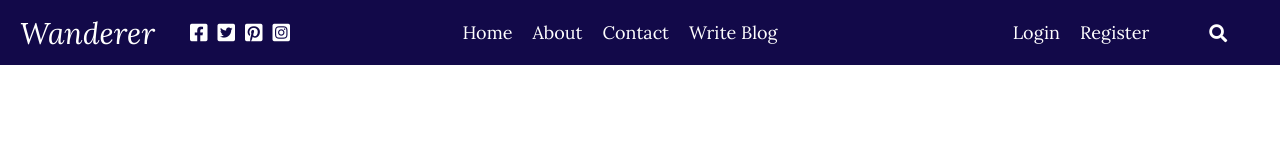
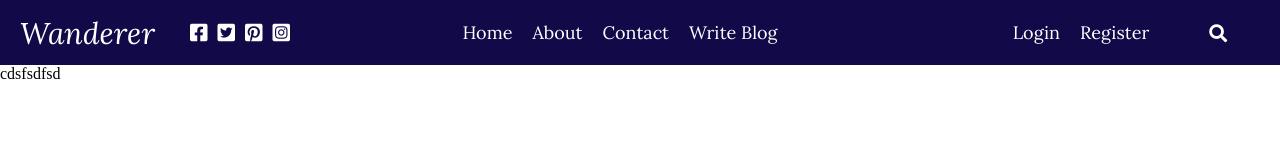
Before and after one commit to prabodhani1234/MARN_Stack_Blog_App, a React (Create React App) app in the folder Frontend/: page /contact in a window 1280 px wide. Shown: the top 160 px of the page. Built offline with nearby package versions, Linux system fonts and the light colour scheme.

Commit message:
create Contact page and link it

```diff
--- a/Frontend/src/App.js
+++ b/Frontend/src/App.js
@@ -9,6 +9,7 @@ import { BrowserRouter as Router, Switch, Route } from "react-router-dom";
 import { useContext } from "react";
 import { Context } from "./context/Context";
 import ForgotPassword from "./pages/forgotPassword/ForgotPassword";
+import Contact from "./pages/contact/Contact";
 
 function App() {
   const { user } = useContext(Context);
@@ -21,6 +22,7 @@ function App() {
         </Route>
         <Route path="/register">{user ? <Home /> : <Register />}</Route>
         <Route path="/login">{user ? <Home /> : <Login />}</Route>
+        <Route path="/contact">{user ? <Home /> : <Contact/> }</Route>
         <Route path="/forgotPassword">{user ?<Login/> : <ForgotPassword/>}</Route>
         <Route path="/write">{user ? <Write /> : <Register />}</Route>
         <Route path="/settings">{user ? <Settings /> : <Register />}</Route>
--- a/Frontend/src/components/topbar/TopBar.jsx
+++ b/Frontend/src/components/topbar/TopBar.jsx
@@ -33,7 +33,7 @@ export default function TopBar() {
             </Link>
           </li>
           <li className="topListItem">
-            <Link className="link" to="/">
+            <Link className="link" to="/contact">
               Contact
             </Link>
           </li>
--- /dev/null
+++ b/Frontend/src/pages/contact/Contact.jsx
@@ -0,0 +1,5 @@
+export default function Contact(){
+    return(
+        <div>cdsfsdfsd</div>
+    );
+}
```
Also changed, not shown: Frontend/src/pages/contact/contact.css (added).
